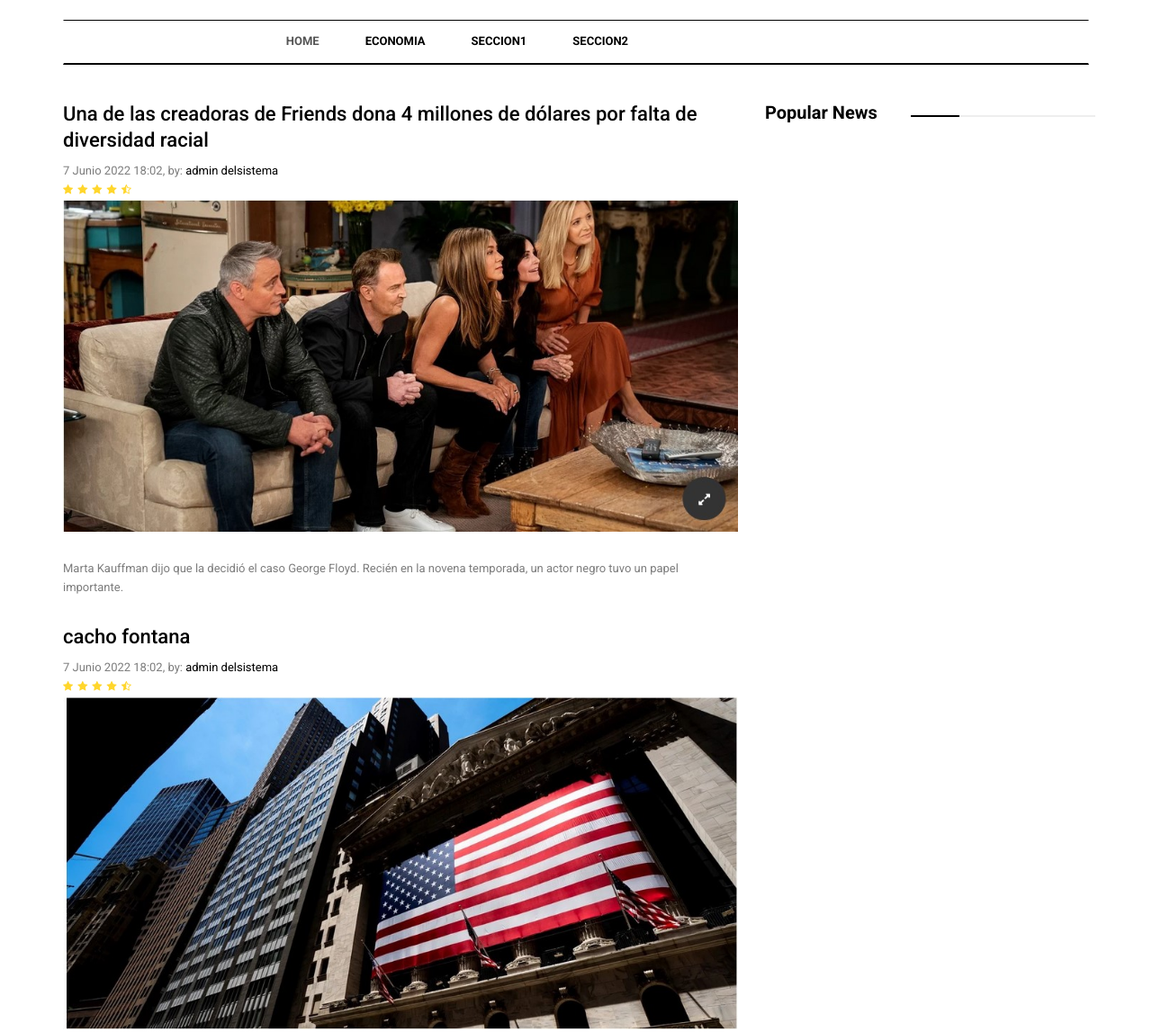
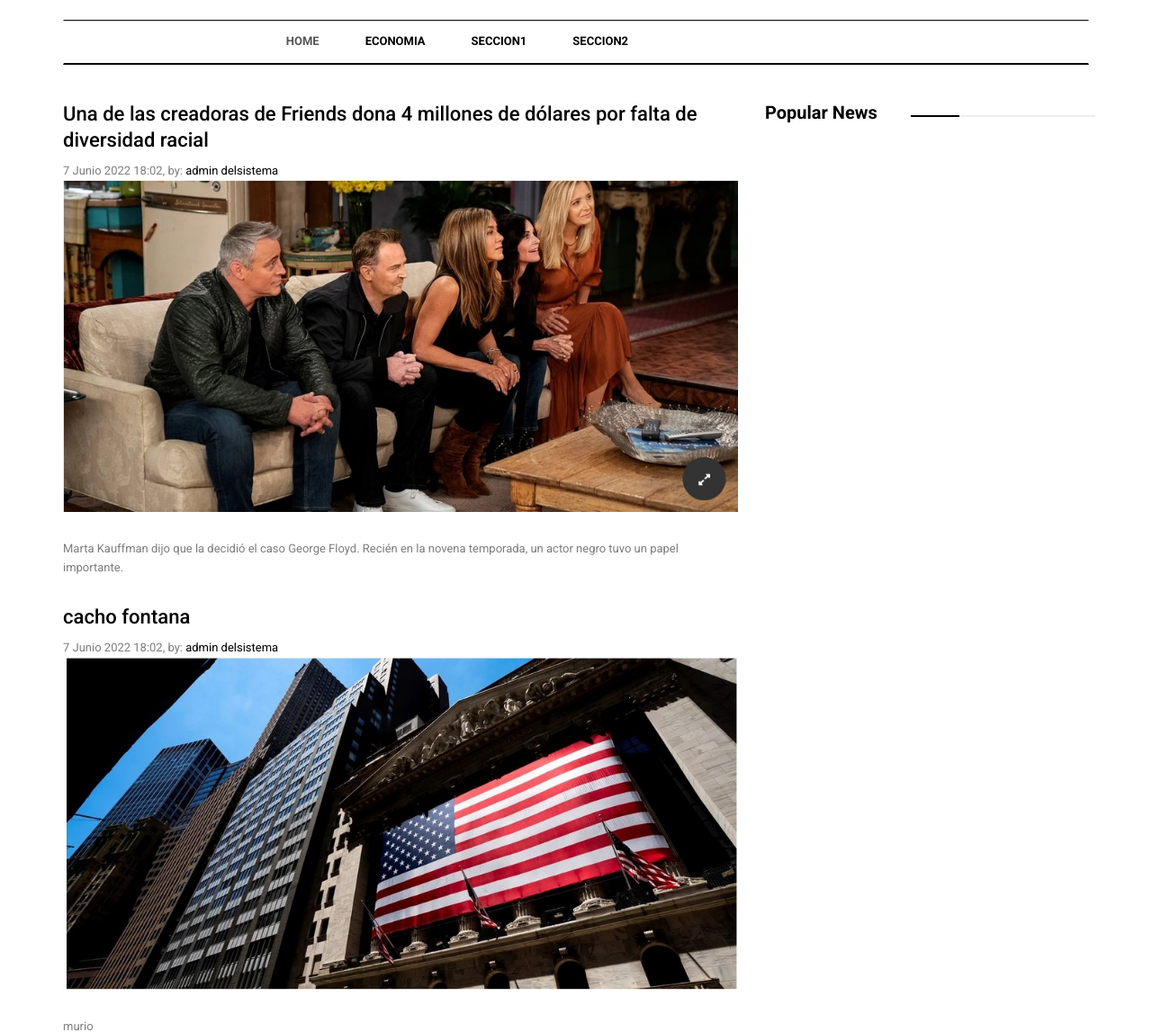
Before and after one commit to brianmondino/pro_final_grupo, a Django app: page / in a window 1280 px wide. Shown: the part 134-1281 px from the top of the page at 90% size. Run offline with Django 4.2, Linux system fonts and the light colour scheme; data comes from the database, SQL or seed files in the repository; both versions use the stored data as it was after the commit; some libraries are stand-ins or nearby versions.

Commit message:
Arreglos finales

```diff
--- a/templates/paginas.html
+++ b/templates/paginas.html
@@ -16,14 +16,6 @@
                 {{pagina.fecha}}, by: <a href="#">{{pagina.autor}}</a>
             </div>
             <!-- entity_meta -->
-            <div class="rating">
-                <i class="fa fa-star"></i>
-                <i class="fa fa-star"></i>
-                <i class="fa fa-star"></i>
-                <i class="fa fa-star"></i>
-                <i class="fa fa-star-half-full"></i>
-            </div>
-            <!-- rating -->
             {% if pagina.imagen %}
                 <div class="entity_thumb">
                     <img class="img-responsive" src="{{ pagina.imagen.url }}" alt="{{ pagina.imagen_epigrafe}}">
```
Also changed, not shown: templates/index.html (+0 -8 lines), templates/sobrenosotros.html (+10 -1 lines), db.sqlite3, readme.md.
